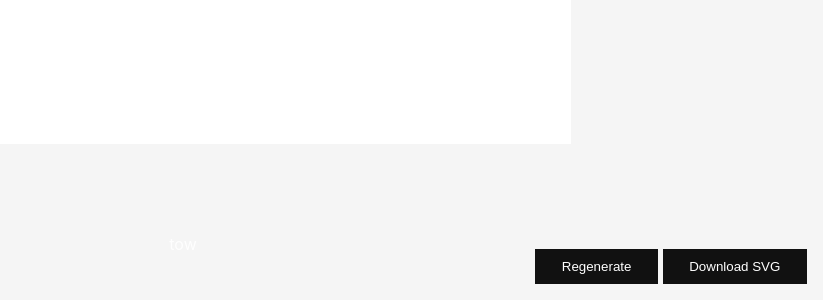
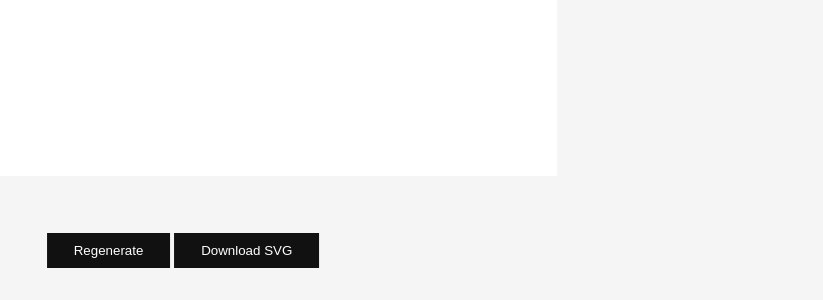
Before and after one commit to johnfmorton/svg-generator-project, a website built with Vite: page index.html in a window 1280 px wide. Shown: the part 500-800 px from the top of the page, without its empty margins (457-1280 px from the left). Built offline with nearby package versions, Linux system fonts and the light colour scheme; what @svgdotjs/svg.js would draw is missing.

Commit message:
Reverted to Javascript from Typescript

```diff
--- a/index.html
+++ b/index.html
@@ -13,6 +13,6 @@
       <button id="regenerateBtn">Regenerate</button>
       <button id="downloadBtn">Download SVG</button>
     </div>
-    <script type="module" src="/src/main.ts"></script>
+    <script type="module" src="/src/main.js"></script>
   </body>
 </html>
--- a/package.json
+++ b/package.json
@@ -9,8 +9,6 @@
     "preview": "vite preview"
   },
   "devDependencies": {
-    "@types/svg.js": "^2.3.1",
-    "typescript": "^5.2.2",
     "vite": "^5.0.0"
   },
   "dependencies": {
--- a/src/style.css
+++ b/src/style.css
@@ -21,9 +21,11 @@
 
 body {
   height: 100vh;
-  display: grid;
-  place-items: center;
+  display: flex;
+  justify-content: center;
+  align-items: center;
   background: hsl(0, 0%, 96%);
+  padding-bottom: 3rem;
 }
 
 .canvas {
@@ -34,8 +36,9 @@ body {
 
 .button-container {
   position: absolute;
-  bottom: 1rem;
-  right: 1rem;
+  bottom: 2rem;
+  left: 50%;
+  transform: translateX(-50%);
 }
 
 button {
--- a/src/vite-env.d.ts
+++ /dev/null
@@ -1,2 +0,0 @@
-/// <reference types="vite/client" />
-declare module '@georgedoescode/generative-utils';
```
Also changed, not shown: src/counter.ts (deleted, +0 -9 lines), tsconfig.json (deleted, +0 -23 lines), src/main.js (renamed from src/main.ts), 1 other file.
